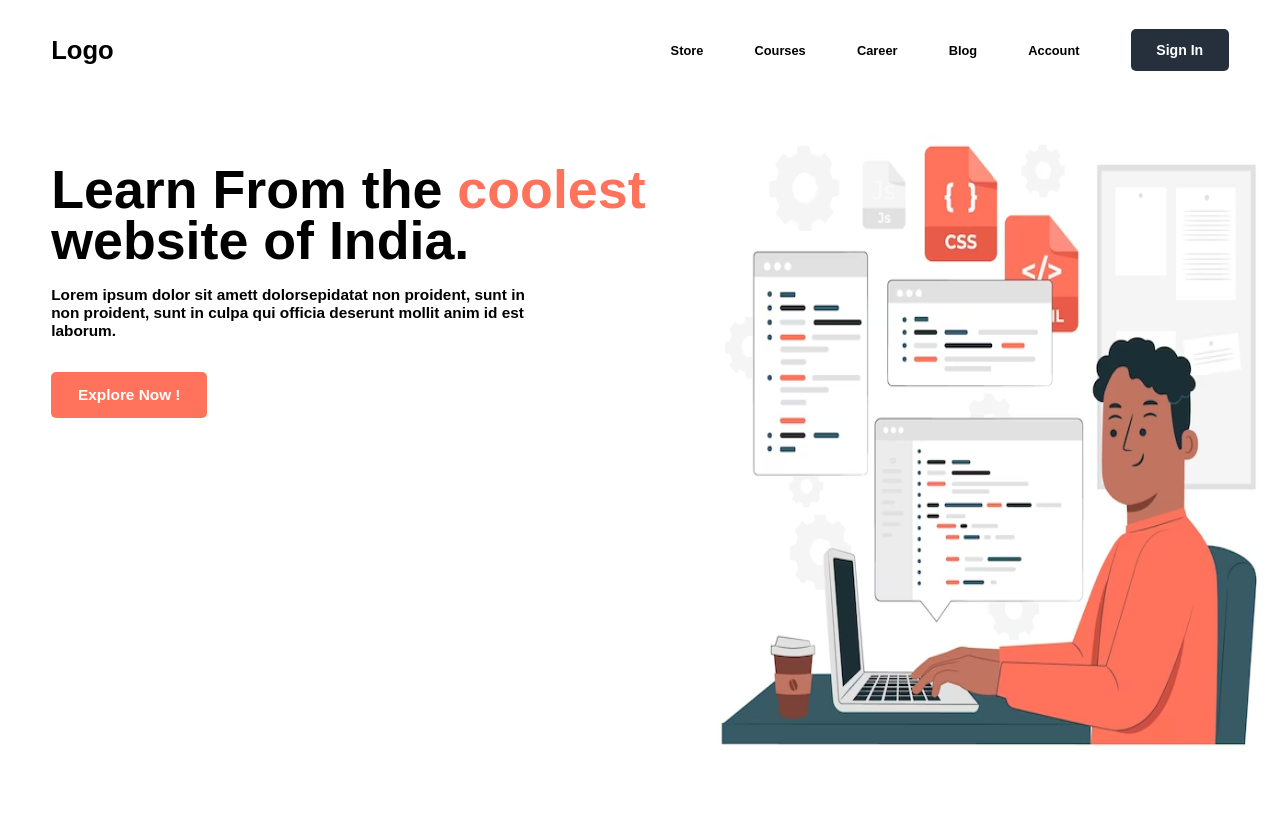
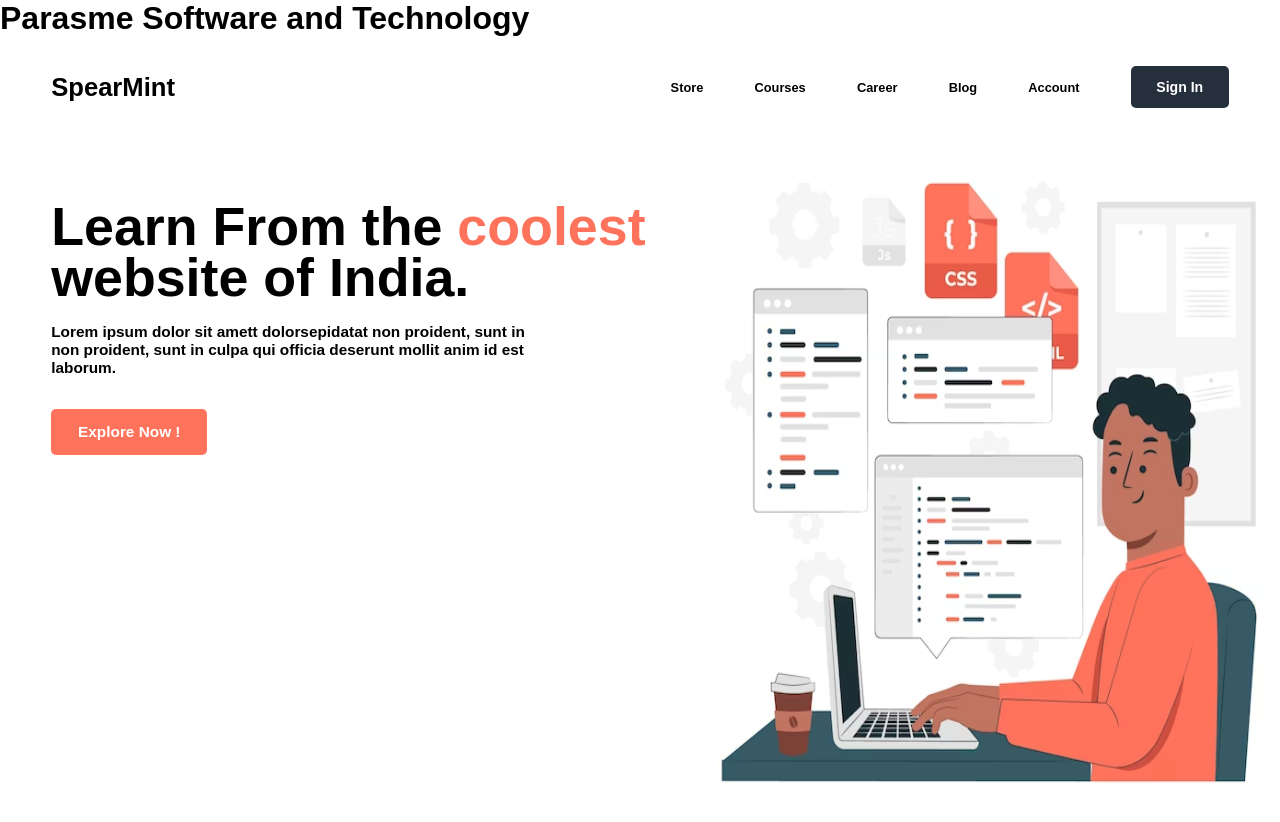
Before and after one commit to surendra57/Responsive-React, a Next.js app: page / in a window 1280 px wide. Shown: the top 822 px of the page. Built offline with nearby package versions, Linux system fonts and the light colour scheme.

Commit message:
test on aws

```diff
--- /dev/null
+++ b/Components/Header.js
@@ -0,0 +1,13 @@
+import React from 'react'
+
+const Header = (props) => {
+  props.data("SpearMint")
+  return (
+    <div>
+        <h1>Parasme Software and Technology</h1>
+    </div>
+
+  )
+}
+
+export default Header
--- a/app/page.js
+++ b/app/page.js
@@ -1,11 +1,23 @@
-import React from "react";
+"use client"
+import Header from "@/Components/Header";
+import React, { useState } from "react";
 
 const page = () => {
+
+  const [logoName, setlogoName] = useState(null)
+const dataFlow =(childdata)=>{
+
+  console.log("parent")
+  console.log(childdata)
+  setlogoName(childdata)
+}
+
   return (
     <>
+    <Header data={dataFlow} />
       <div className="main">
         <div className="nav">
-          <h2 >Logo</h2>
+          <h2 >{logoName}</h2>
 
           <div className="nav-part2">
             <h4>Store</h4>
```
